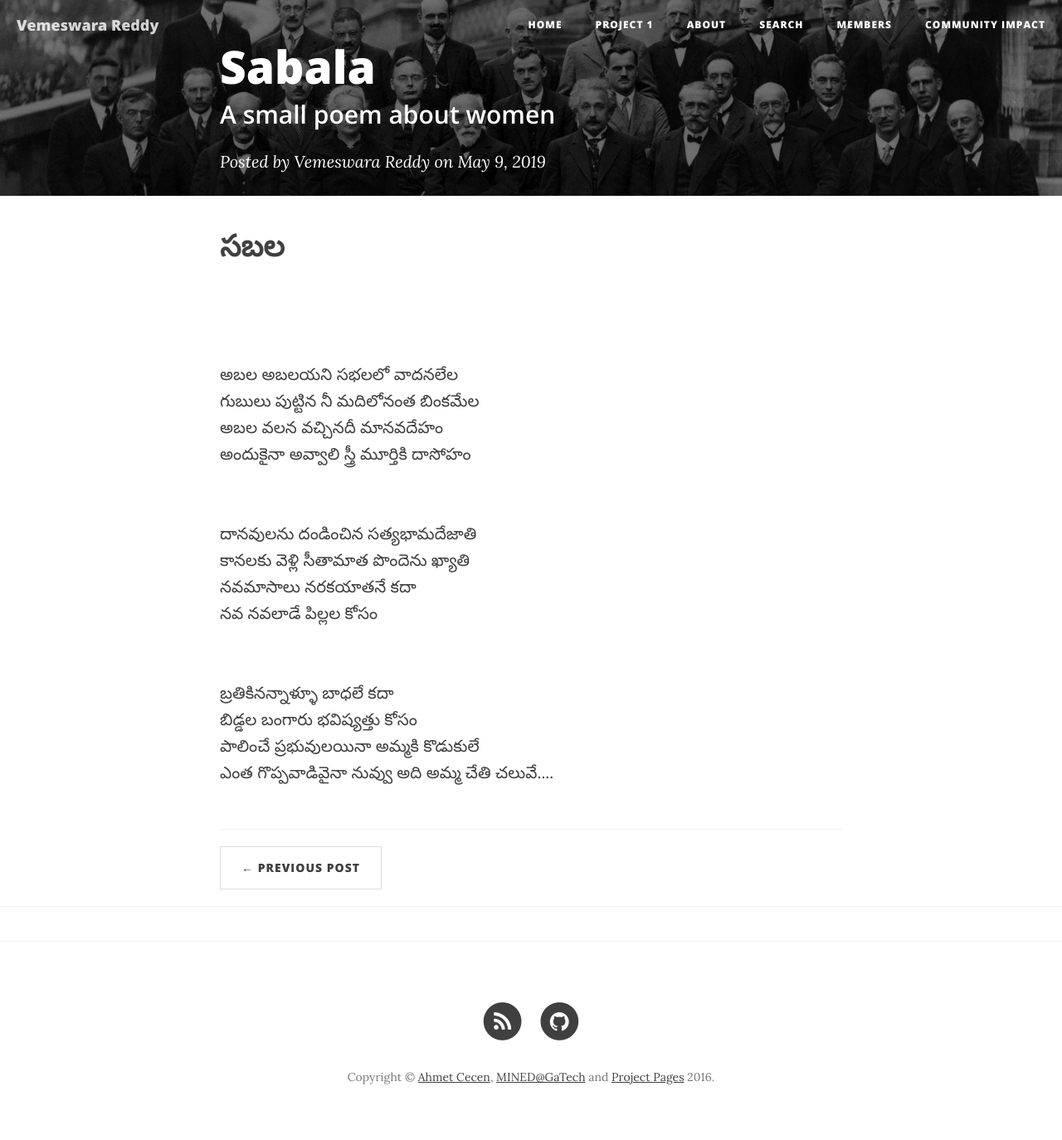
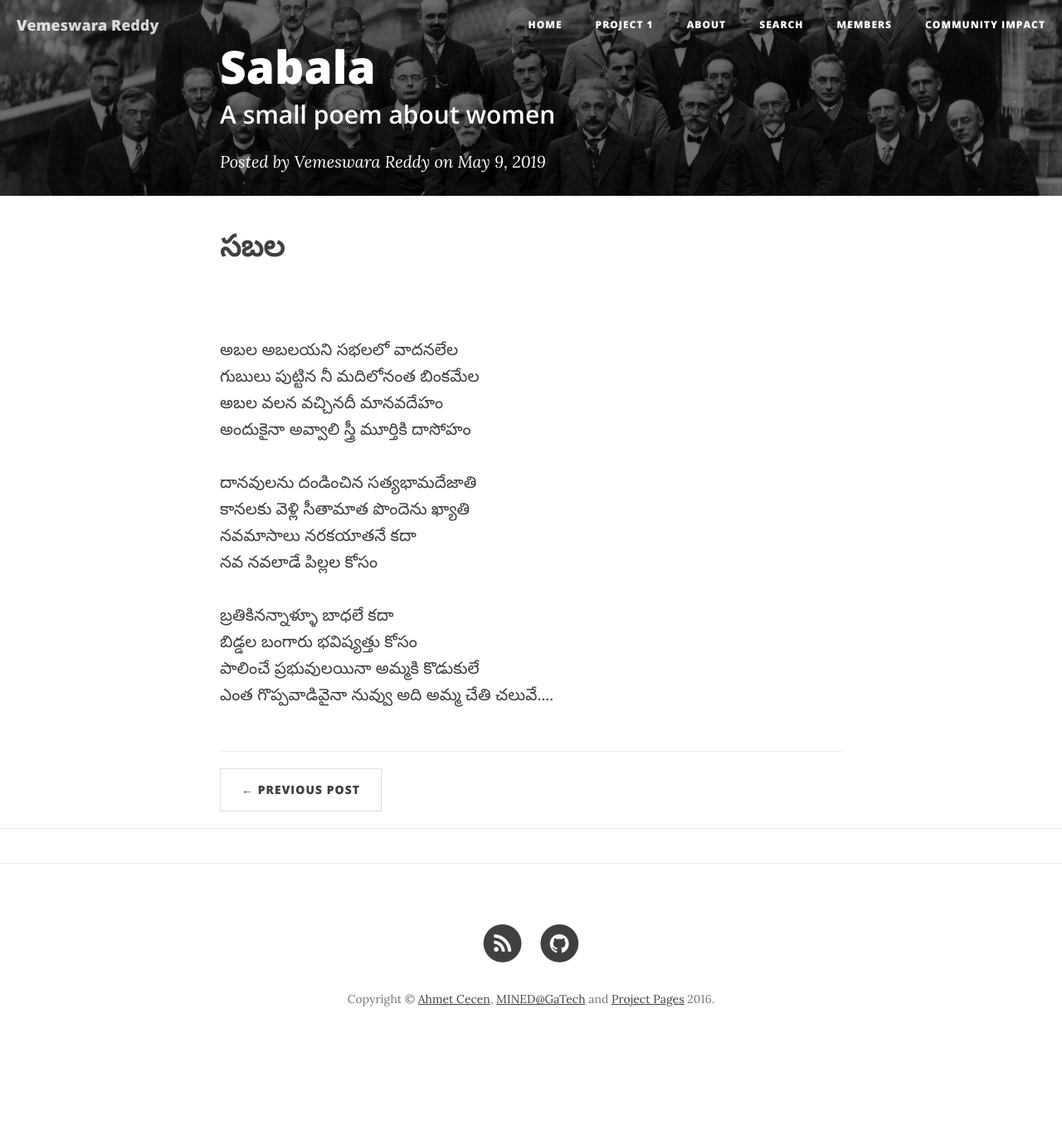
Before and after one commit to sivakrishna1777/sivakrishna1777.github.io, a Jekyll site: the page built from _posts/2019-05-09-sabala.markdown, in a window 1280 px wide. Shown: the whole page at 83% size. Built offline with Jekyll 4.4.1, drawn with Linux system fonts in a browser that asks for light colours; nearby versions of some CDN libraries; comment, search, counter and statistics services are not loaded; after the commit the page ends 1280 px from its top, so only the background shows below that.

Commit message:
Update 2019-05-09-sabala.markdown

```diff
--- a/_posts/2019-05-09-sabala.markdown
+++ b/_posts/2019-05-09-sabala.markdown
@@ -8,18 +8,16 @@ category:  project1
 ---
 # సబల
 <br/>
-<br/>
 <div dir="ltr" style="text-align: left; line-height:1.6;" trbidi="on">
 అబల అబలయని సభలలో వాదనలేల <br />
 గుబులు పుట్టిన నీ మదిలోనంత బింకమేల<br />
 అబల వలన వచ్చినదీ మానవదేహం <br />
 అందుకైనా అవ్వాలి స్త్రీ మూర్తికి దాసోహం<br />
-<br /><br />
+<br />
 దానవులను దండించిన సత్యభామదేజాతి<br />
 కానలకు వెళ్లి సీతామాత పొందెను ఖ్యాతి<br />
 నవమాసాలు నరకయాతనే కదా<br />
 నవ నవలాడే పిల్లల కోసం<br />
-<br />
 <br />
 బ్రతికినన్నాళ్ళూ బాధలే కదా<br />
 బిడ్డల బంగారు భవిష్యత్తు కోసం<br />
```
